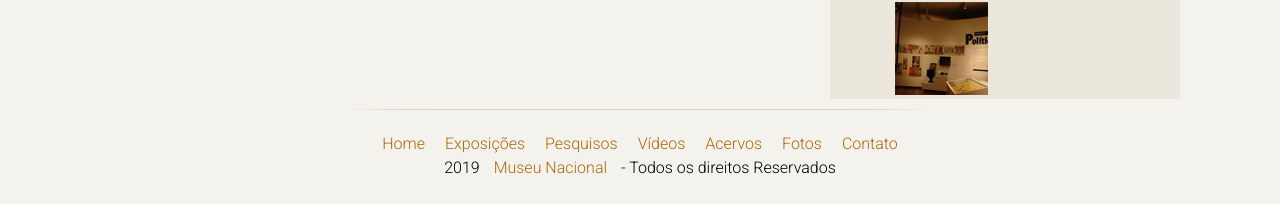
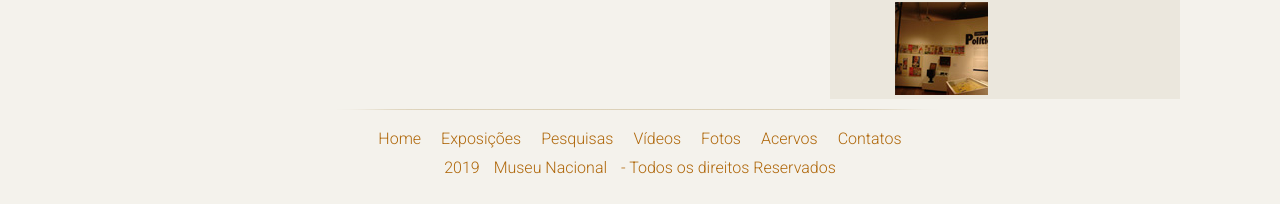
Before and after one commit to DouglasFloro/museu-nacional, a React (Vite) app: page / in a window 1280 px wide. Shown: the part 1017-1221 px from the top of the page. Built offline with nearby package versions, Linux system fonts and the light colour scheme.

Commit message:
add key at home and mapping in footer

```diff
--- a/src/Pages/Home/index.tsx
+++ b/src/Pages/Home/index.tsx
@@ -75,7 +75,7 @@ export const Home: React.FC = () => {
           <img src={Depoimento} alt="" />
           <S.Visit>
             {formVisit.map((value) => (
-              <>
+              <div key={value.title}>
                 <h4>{value.title}</h4>
                 <form>
                   <fieldset>
@@ -91,7 +91,7 @@ export const Home: React.FC = () => {
                   </fieldset>
                   <button>{value.button}</button>
                 </form>
-              </>
+              </div>
             ))}
           </S.Visit>
 
--- a/src/Pages/Layout/Components/Footer/index.tsx
+++ b/src/Pages/Layout/Components/Footer/index.tsx
@@ -1,21 +1,21 @@
+import { navFooter } from './mapped';
 import * as S from './styles';
 
 export const Footer: React.FC = () => {
   return (
     <S.Wrapper>
-      <p>
-        <a href="">Home</a>
-        <a href="">Exposições</a>
-        <a href="">Pesquisos</a>
-        <a href="">Vídeos</a>
-        <a href="">Acervos</a>
-        <a href="">Fotos</a>
-        <a href="">Contato</a>
-      </p>
-
-      <p>
+      <S.Nav>
+        {navFooter.map((value) => (
+          <div key={value.name}>
+            <p>
+              <a href="">{value.name}</a>
+            </p>
+          </div>
+        ))}
+      </S.Nav>
+      <span>
         2019 <a href="">Museu Nacional</a> - Todos os direitos Reservados
-      </p>
+      </span>
     </S.Wrapper>
   );
 };
--- /dev/null
+++ b/src/Pages/Layout/Components/Footer/mapped.ts
@@ -0,0 +1,23 @@
+export const navFooter: { name: string }[] = [
+  {
+    name: 'Home',
+  },
+  {
+    name: 'Exposições',
+  },
+  {
+    name: 'Pesquisas',
+  },
+  {
+    name: 'Vídeos',
+  },
+  {
+    name: 'Fotos',
+  },
+  {
+    name: 'Acervos',
+  },
+  {
+    name: 'Contatos',
+  },
+];
--- a/src/Pages/Layout/Components/Footer/styles.ts
+++ b/src/Pages/Layout/Components/Footer/styles.ts
@@ -3,22 +3,31 @@ import Fundo from '../../../../assets/images/fundo-rodape.png';
 
 export const Wrapper = styled.div`
   width: 100%;
-
   margin-top: 10px;
   background: url(${Fundo}) no-repeat center top;
   padding: 20px 0 30px 0;
   text-align: center;
 
-  p a {
+  a {
     padding: 2px 10px;
     color: #af670a;
     text-decoration: none;
   }
   p {
-    margin-top: 5px;
+    margin-bottom: 10px;
   }
 
   a:hover {
     color: #227115;
   }
+
+  span {
+    padding: 2px 10px;
+    color: #af670a;
+    text-decoration: none;
+  }
 `;
+export const Nav = styled.div`
+  display: flex;
+  justify-content: center;
+`;
```
